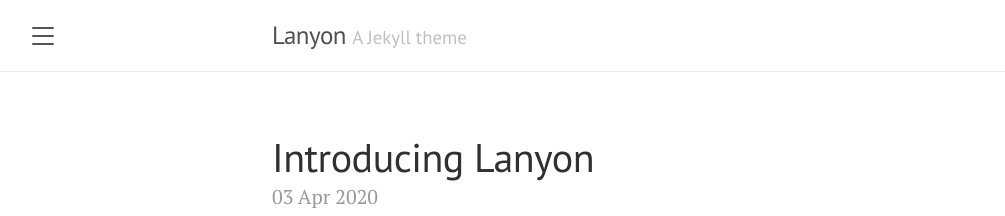
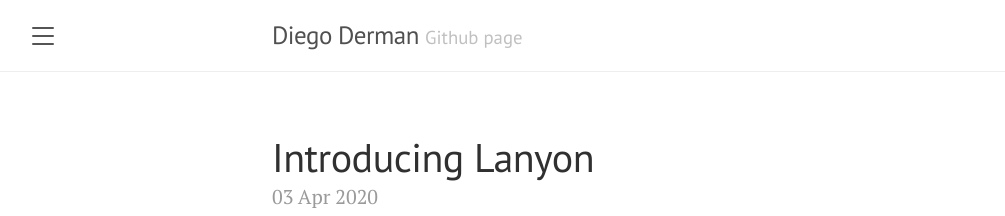
Before and after one commit to diegoderman/diegoderman.github.io, a Jekyll site: the page built from index.html, in a window 1280 px wide and 900 px high. Shown: the top 216 px of the window, without its empty margins (8-1013 px from the left). Built offline with Jekyll 4.4.1, drawn with Linux system fonts in a browser that asks for light colours; the list of posts is cut into pages by our own code.

Commit message:
Update _config.yml

```diff
--- a/_config.yml
+++ b/_config.yml
@@ -1,17 +1,17 @@
 # Setup
-title:               Lanyon
-tagline:             'A Jekyll theme'
-description:         'A reserved <a href="https://jekyllrb.com" target="_blank">Jekyll</a> theme that places the utmost gravity on content with a hidden drawer. Made by <a href="https://twitter.com/mdo" target="_blank">@mdo</a>.'
-url:                 http://lanyon.getpoole.com
-baseurl:             ''
+title:               Diego Derman
+tagline:             'Github page'
+description:         'This would be he description.'
+url:                 http://diegoderman.github.io
+baseurl:             '/'
 paginate:            5
 permalink:           pretty
 
 # About/contact
 author:
-  name:              Mark Otto
-  url:               https://twitter.com/mdo
-  email:             markdotto@gmail.com
+  name:              Diego Derman
+  url:               http://diegoderman.github.io
+  email:             dderman@iu.edu
 
 # Gems
 plugins:
```
